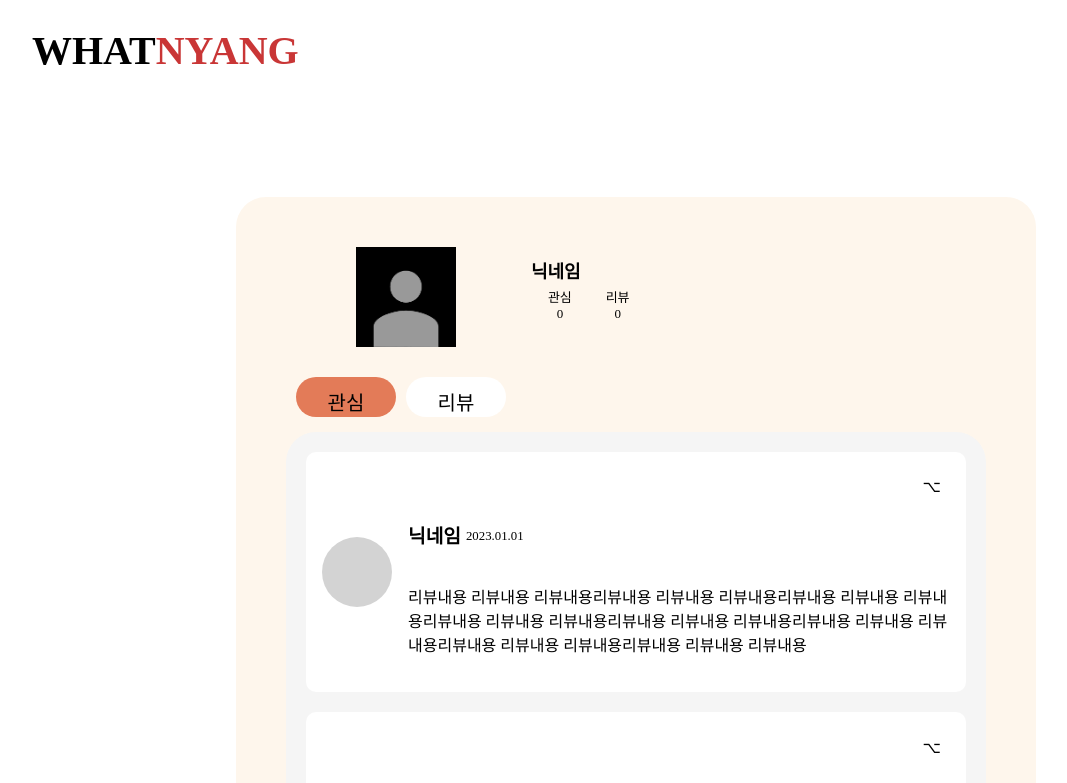
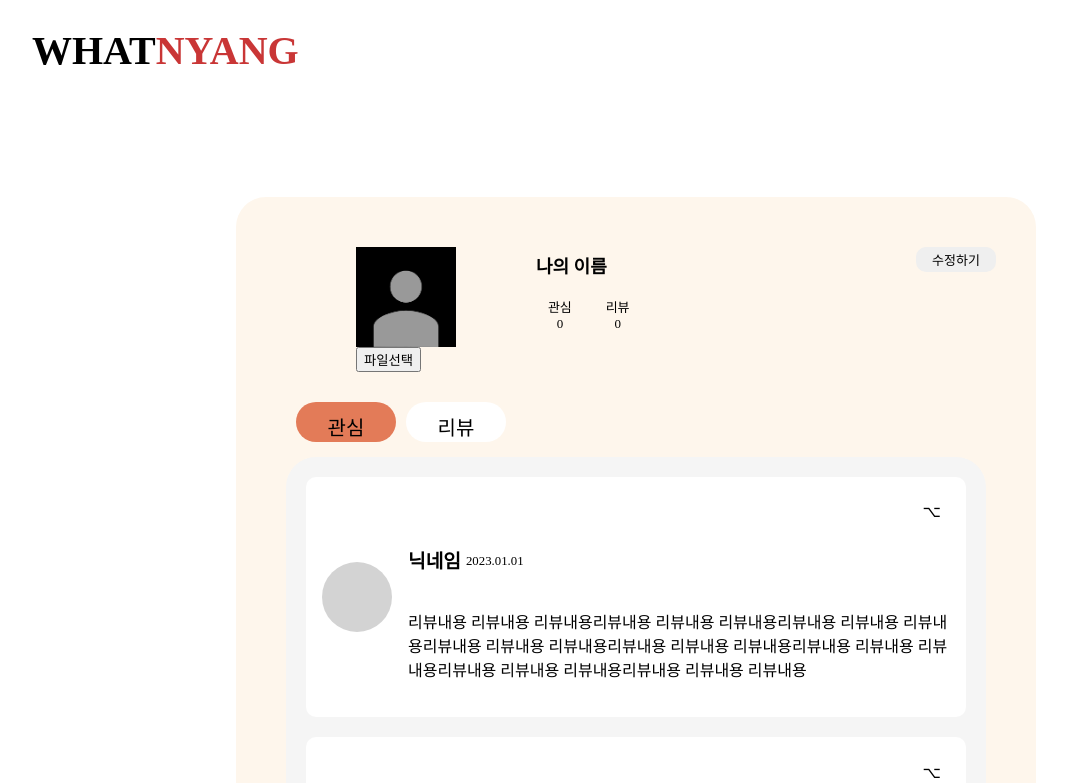
Before and after one commit to WhatNyang/88project, a React (Create React App) app: page /mypage in a window 1280 px wide. Shown: the top 783 px of the page, without its empty margins (6-1073 px from the left). Built offline with nearby package versions, Linux system fonts and the light colour scheme.

Commit message:
feat: 사진 파일 바꾸기 기능 추가

```diff
--- a/src/pages/Mypage.tsx
+++ b/src/pages/Mypage.tsx
@@ -12,10 +12,23 @@ const Mypage = () => {
         {/* MypageProfile 관련된 것 */}
         <StyledDivOne>
           <div></div>
-          <ProfileImage img={BaseProfile}></ProfileImage>
+          <div>
+            <ProfileImage img={BaseProfile}></ProfileImage>
+            <button>
+              {" "}
+              <label htmlFor="changeimg">파일선택</label>
+            </button>
+
+            <input
+              hidden
+              id="changeimg"
+              type="file"
+              placeholder="파일선택"
+            ></input>
+          </div>
           <div></div>
           <ProfileList>
-            <ProfileNickname>닉네임</ProfileNickname>
+            <ProfileNickname>나의 이름</ProfileNickname>
             <ProfileListLikeReview>
               <ProfileListLike>
                 <div></div>
@@ -28,7 +41,7 @@ const Mypage = () => {
               </ProfileListReview>
             </ProfileListLikeReview>
           </ProfileList>
-          <div></div>
+          <ProfileEditbButton>수정하기</ProfileEditbButton>
         </StyledDivOne>
         {/* MypageProfile 관련된 것 */}
         <StyledDivTwo>
@@ -107,7 +120,7 @@ const Mypage = () => {
     </StyledDivContainer>
   );
 };
-
+// 상단 Profile
 const StyledDivContainer = styled.div`
   display: flex;
   justify-content: center;
@@ -146,10 +159,9 @@ const ProfileList = styled.div`
 `;
 const ProfileNickname = styled.div`
   text-align: left;
-  height: 50px;
-  line-height: 50px;
   font-size: large;
   font-weight: 700;
+  padding: 5px;
 `;
 const ProfileListLikeReview = styled.div`
   display: grid;
@@ -164,7 +176,21 @@ const ProfileListReview = styled.div`
   font-size: small;
   text-align: center;
 `;
-// 버튼항목
+const ProfileEditbButton = styled.button`
+  font-size: small;
+  text-align: center;
+  border: 0;
+  outline: none;
+  width: 80px;
+  height: 25px;
+  border-radius: 10px;
+  :hover {
+    background-color: #e37b58;
+    transition: 0.7s;
+  }
+`;
+
+// 관심, 리뷰 버튼 항목
 const StyledDivTwo = styled.div`
   margin-top: 30px;
   margin-bottom: 15px;
```
